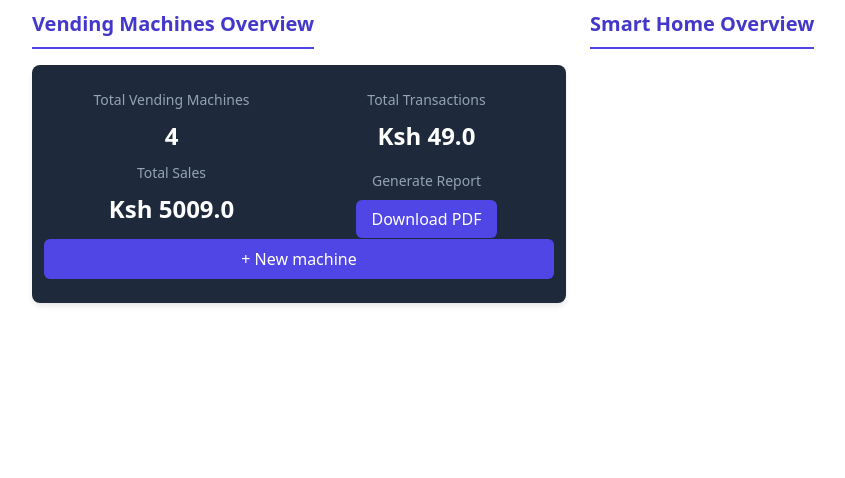
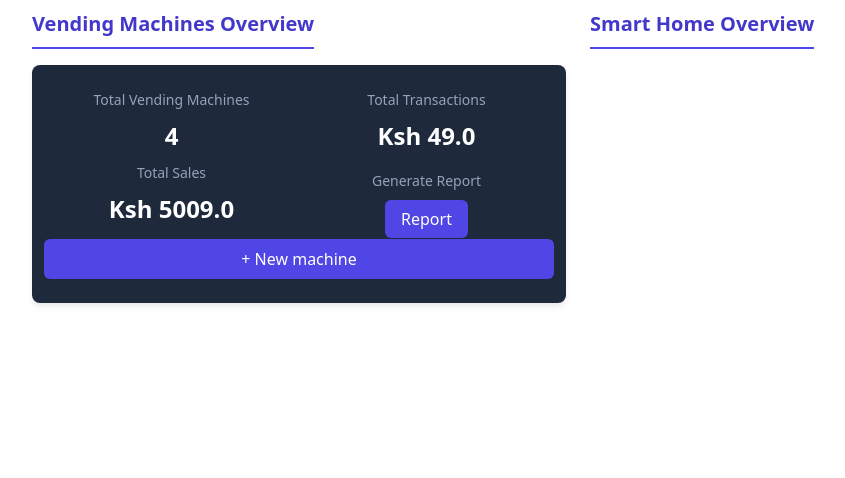
Before and after one commit to andareomondi/vendorflow, a Django app: page / in a window 1280 px wide. Shown: the part 132-610 px from the top of the page, without its empty margins (62-907 px from the left). Run offline with Django 5.2, Linux system fonts and the light colour scheme; a user stored in the database is signed in; data comes from the database, SQL or seed files in the repository; some libraries are stand-ins or nearby versions.

Commit message:
Update link text for PDF download button on home page

```diff
--- a/vending/templates/vending/home.html
+++ b/vending/templates/vending/home.html
@@ -56,7 +56,7 @@
               <div class="stat-value">Ksh {{total_sales}}</div></div>
             <div class="col-6 mb-2 text-center">
               <div class="stat-title py-2">Generate Report</div>
-              <a class="view-btn" href="{% url 'user_overview_pdf' %}" style="text-decoration: none;">Download PDF</a>
+              <a class="view-btn" href="{% url 'user_overview_pdf' %}" style="text-decoration: none;">Report</a>
             </div>
           </div>
           <div class="row justify-content-center">
```
